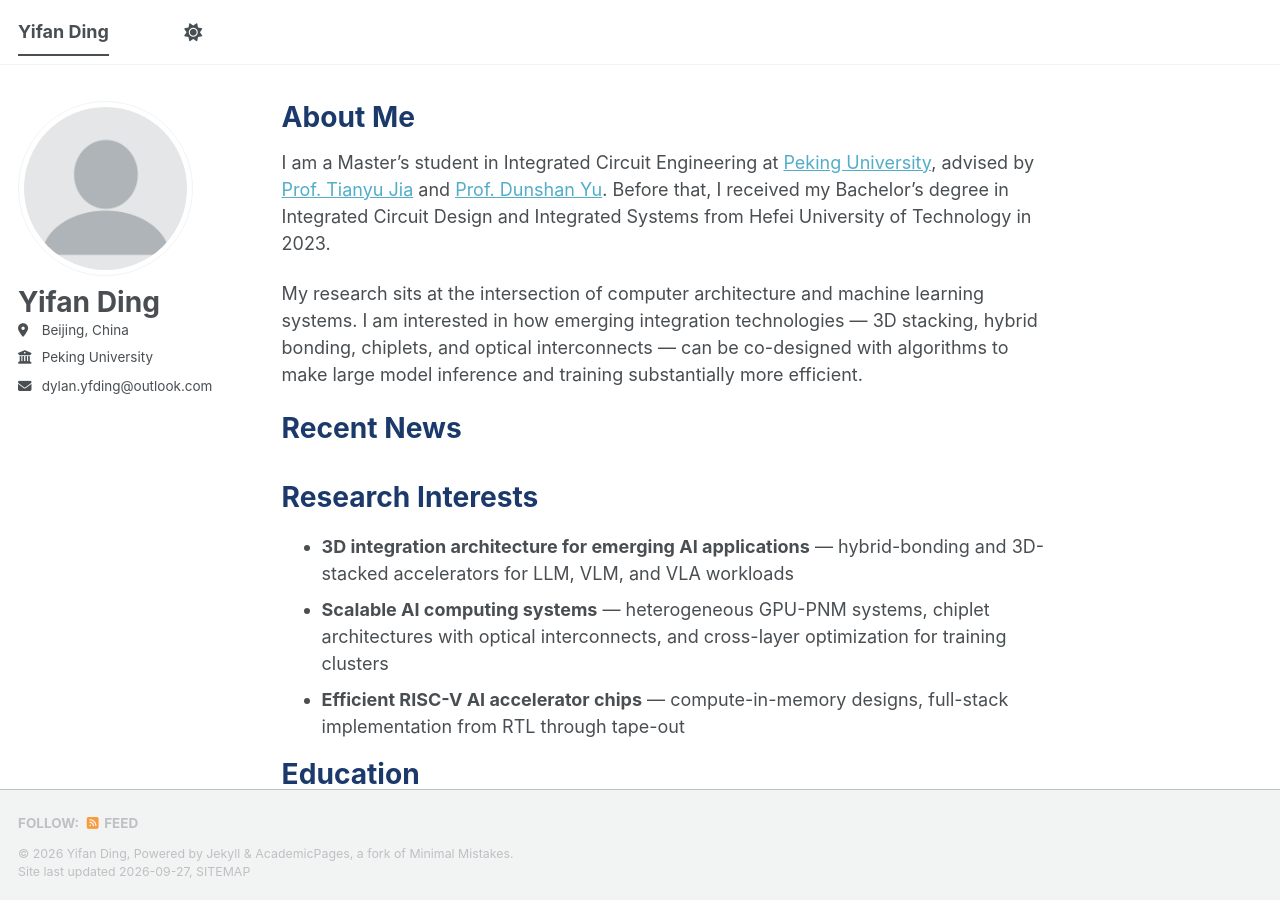
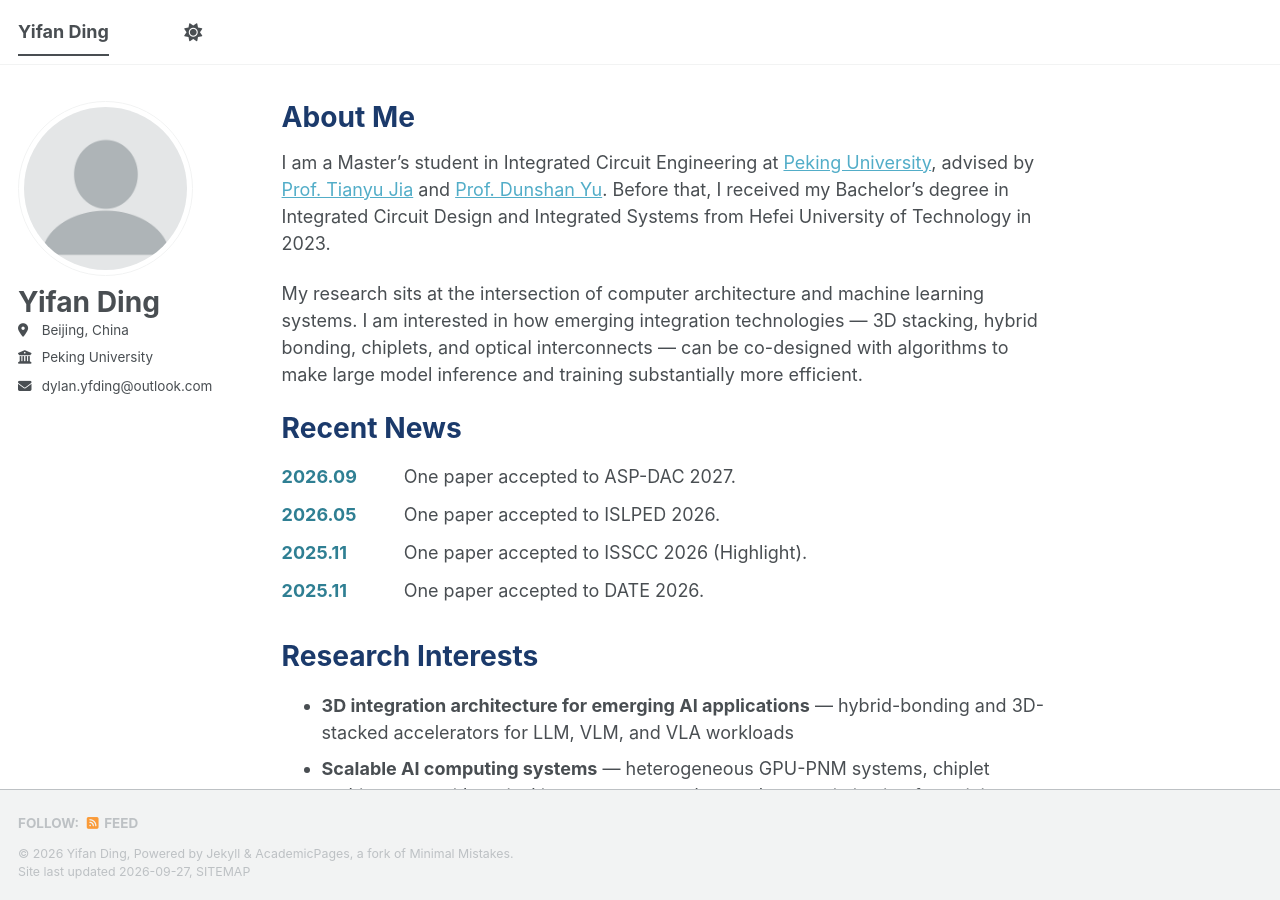
Before and after one commit to DylanDing54/DylanDing54.github.io, a Jekyll site: the page built from _pages/about.md, in a window 1280 px wide and 900 px high. Built offline with Jekyll 4.4.1, drawn with Linux system fonts in a browser that asks for light colours; a style sheet for code colours, icons or effects is not loaded.

Commit message:
Fill in Recent News with the four paper acceptances
Co-Authored-By: Claude Opus 5 (1M context) <noreply@anthropic.com>

```diff
--- a/_pages/about.md
+++ b/_pages/about.md
@@ -16,12 +16,22 @@ My research sits at the intersection of computer architecture and machine learni
 Recent News
 ======
 <div class="news-list">
-  <!-- Add an entry per item, newest first:
   <div class="news-item">
-    <span class="news-date">Sep. 2026</span>
-    <span class="news-text">Your news goes here.</span>
+    <span class="news-date">2026.09</span>
+    <span class="news-text">One paper accepted to ASP-DAC 2027.</span>
   </div>
-  -->
+  <div class="news-item">
+    <span class="news-date">2026.05</span>
+    <span class="news-text">One paper accepted to ISLPED 2026.</span>
+  </div>
+  <div class="news-item">
+    <span class="news-date">2025.11</span>
+    <span class="news-text">One paper accepted to ISSCC 2026 (Highlight).</span>
+  </div>
+  <div class="news-item">
+    <span class="news-date">2025.11</span>
+    <span class="news-text">One paper accepted to DATE 2026.</span>
+  </div>
 </div>
 
 Research Interests
```
